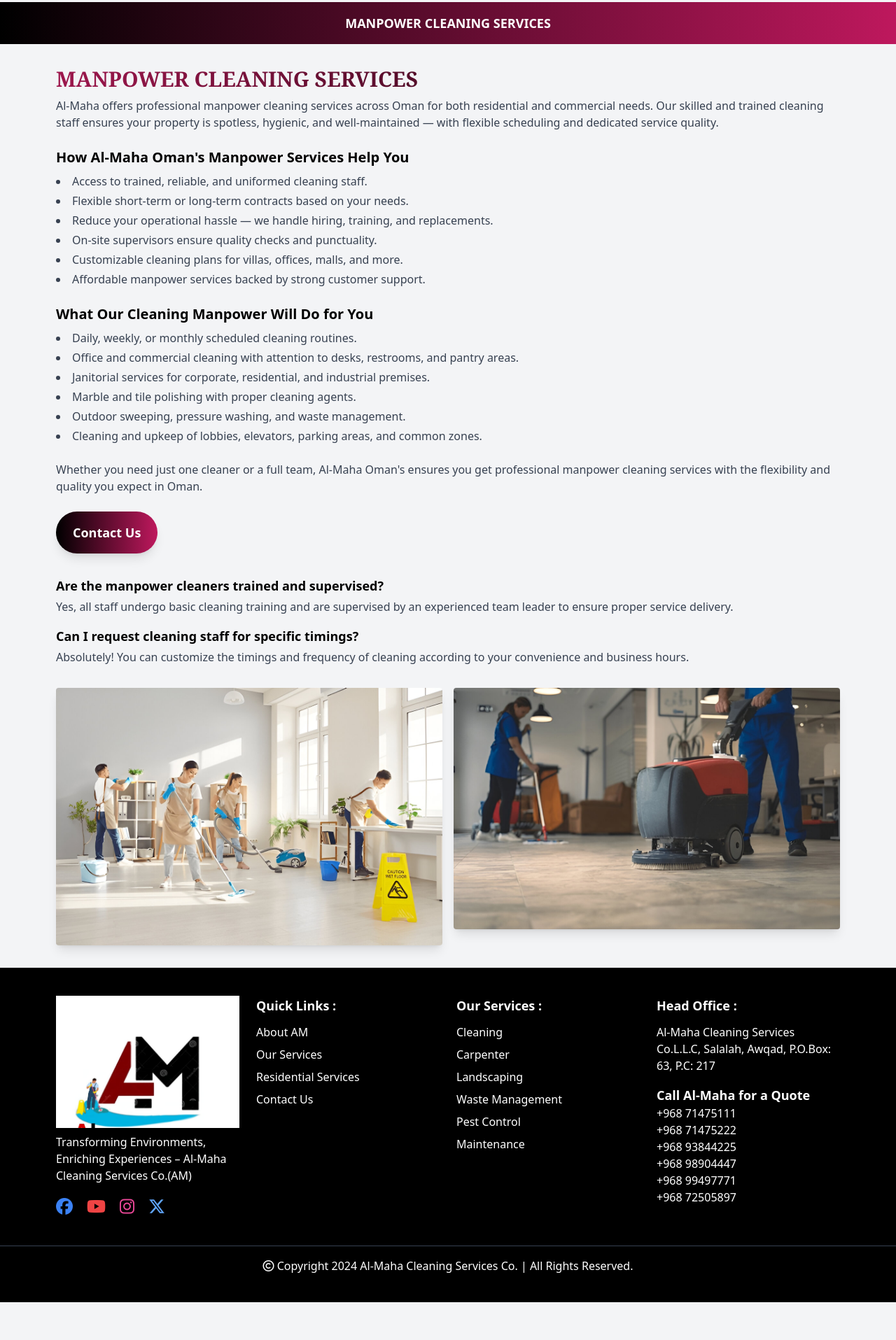
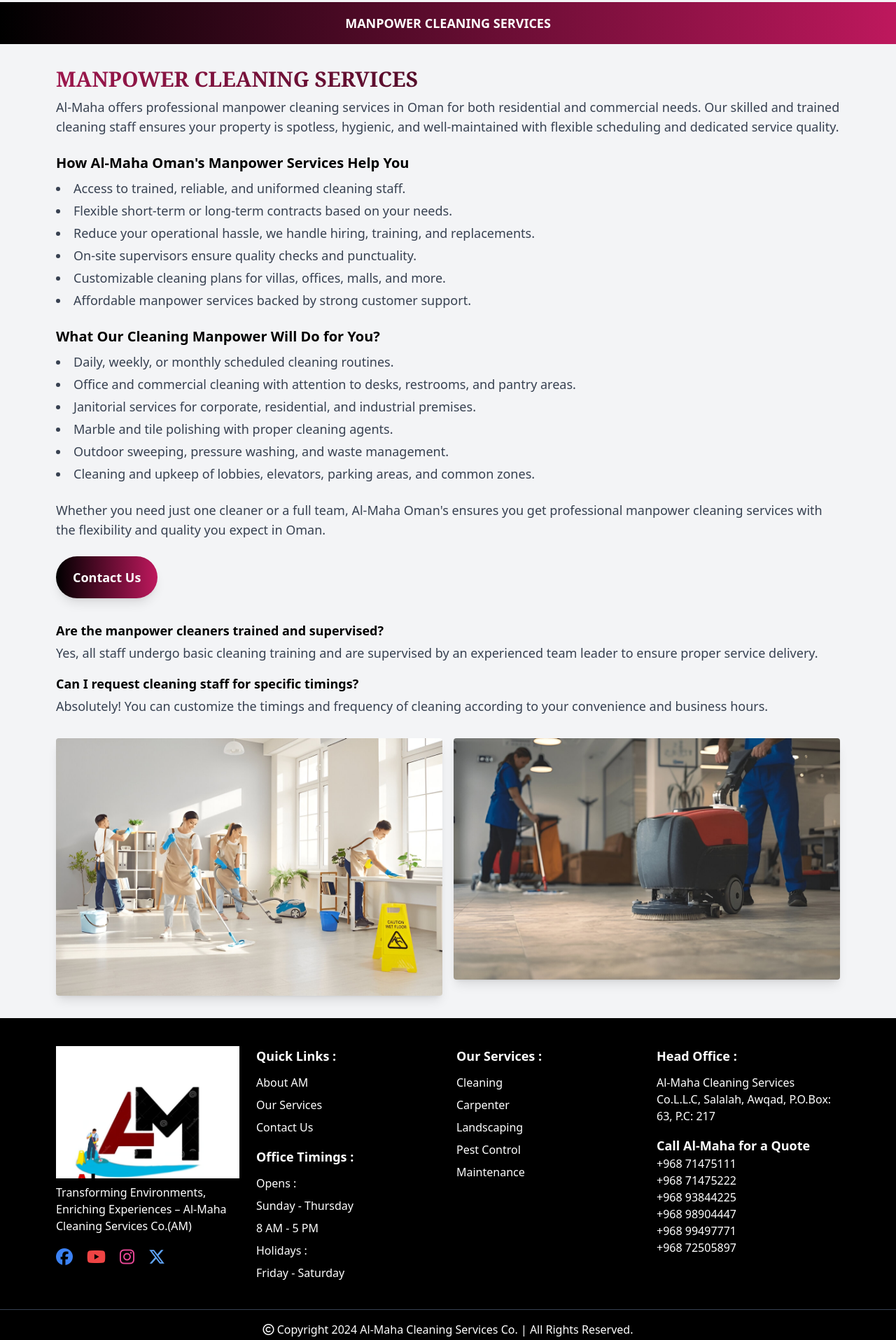
Before and after one commit to Sandeep-crtl/AM-Services, a plain HTML site: page manpower.html in a window 1280 px wide. Shown: the part 249-2164 px from the top of the page at 70% size. Before the commit the page ends 2110 px from the top, so only its background shows below. Drawn offline with nearby package versions, Linux system fonts and the light colour scheme.

Commit message:
Update manpower.html

```diff
--- a/manpower.html
+++ b/manpower.html
@@ -115,24 +115,24 @@
           MANPOWER CLEANING SERVICES
         </h1>
 
-        <p class="mb-6 text-gray-700">
-          Al-Maha offers professional manpower cleaning services across Oman for both residential and commercial needs. Our skilled and trained cleaning staff ensures your property is spotless, hygienic, and well-maintained — with flexible scheduling and dedicated service quality.
+        <p class="mb-6 text-gray-700 text-lg">
+          Al-Maha offers professional manpower cleaning services in Oman for both residential and commercial needs. Our skilled and trained cleaning staff ensures your property is spotless, hygienic, and well-maintained with flexible scheduling and dedicated service quality.
         </p>
 
         <!-- Help section -->
         <h2 class="text-xl font-semibold mb-2">How Al-Maha Oman's Manpower Services Help You</h2>
-        <ul class="list-disc list-inside mb-6 text-gray-700 space-y-1">
+        <ul class="list-disc list-inside mb-6 text-gray-700 space-y-1 text-lg">
           <li>Access to trained, reliable, and uniformed cleaning staff.</li>
           <li>Flexible short-term or long-term contracts based on your needs.</li>
-          <li>Reduce your operational hassle — we handle hiring, training, and replacements.</li>
+          <li>Reduce your operational hassle, we handle hiring, training, and replacements.</li>
           <li>On-site supervisors ensure quality checks and punctuality.</li>
           <li>Customizable cleaning plans for villas, offices, malls, and more.</li>
           <li>Affordable manpower services backed by strong customer support.</li>
         </ul>
 
         <!-- Services section -->
-        <h2 class="text-xl font-semibold mb-2">What Our Cleaning Manpower Will Do for You</h2>
-        <ul class="list-disc list-inside mb-6 text-gray-700 space-y-1">
+        <h2 class="text-xl font-semibold mb-2">What Our Cleaning Manpower Will Do for You?</h2>
+        <ul class="list-disc list-inside mb-6 text-gray-700 space-y-1 text-lg">
           <li>Daily, weekly, or monthly scheduled cleaning routines.</li>
           <li>Office and commercial cleaning with attention to desks, restrooms, and pantry areas.</li>
           <li>Janitorial services for corporate, residential, and industrial premises.</li>
@@ -141,7 +141,7 @@
           <li>Cleaning and upkeep of lobbies, elevators, parking areas, and common zones.</li>
         </ul>
 
-        <p class="text-gray-700 mb-6">
+        <p class="text-gray-700 mb-6 text-lg">
           Whether you need just one cleaner or a full team, Al-Maha Oman's ensures you get professional manpower cleaning services with the flexibility and quality you expect in Oman.
         </p>
 
@@ -157,10 +157,10 @@
     <!-- Extra Info -->
     <div class="mb-8">
       <h3 class="font-bold text-lg mb-1">Are the manpower cleaners trained and supervised?</h3>
-      <p class="text-gray-700 mb-4">Yes, all staff undergo basic cleaning training and are supervised by an experienced team leader to ensure proper service delivery.</p>
+      <p class="text-gray-700 mb-4 text-lg">Yes, all staff undergo basic cleaning training and are supervised by an experienced team leader to ensure proper service delivery.</p>
 
       <h3 class="font-bold text-lg mb-1">Can I request cleaning staff for specific timings?</h3>
-      <p class="text-gray-700 mb-4">Absolutely! You can customize the timings and frequency of cleaning according to your convenience and business hours.</p>
+      <p class="text-gray-700 mb-4 text-lg">Absolutely! You can customize the timings and frequency of cleaning according to your convenience and business hours.</p>
     </div>
 
     <!-- Image Section -->
@@ -199,9 +199,20 @@
             <ul class="mt-3 space-y-2">
                 <li><a href="#" class="hover:text-blue-400">About AM</a></li>
                 <li><a href="#" class="hover:text-blue-400">Our Services</a></li>
-                <li><a href="#" class="hover:text-blue-400">Residential Services</a></li>
                 <li><a href="#" class="hover:text-blue-400">Contact Us</a></li>
             </ul>
+
+            <!-- Services -->
+        <div class="mt-4">
+          <h3 class="text-lg font-semibold">Office Timings :</h3>
+          <ul class="mt-3 space-y-2">
+            <li>Opens :</li>
+            <li>Sunday - Thursday</li>
+            <li>8 AM - 5 PM</li>
+            <li>Holidays :</li>
+            <li>Friday - Saturday</li>
+          </ul>
+        </div>
         </div>
 
         <!-- Services -->
@@ -211,7 +222,7 @@
                 <li>Cleaning</li>
                 <li>Carpenter</li>
                 <li>Landscaping</li>
-                <li>Waste Management</li>
+
                 <li>Pest Control</li>
                 <li>Maintenance</li>
             </ul>
```
